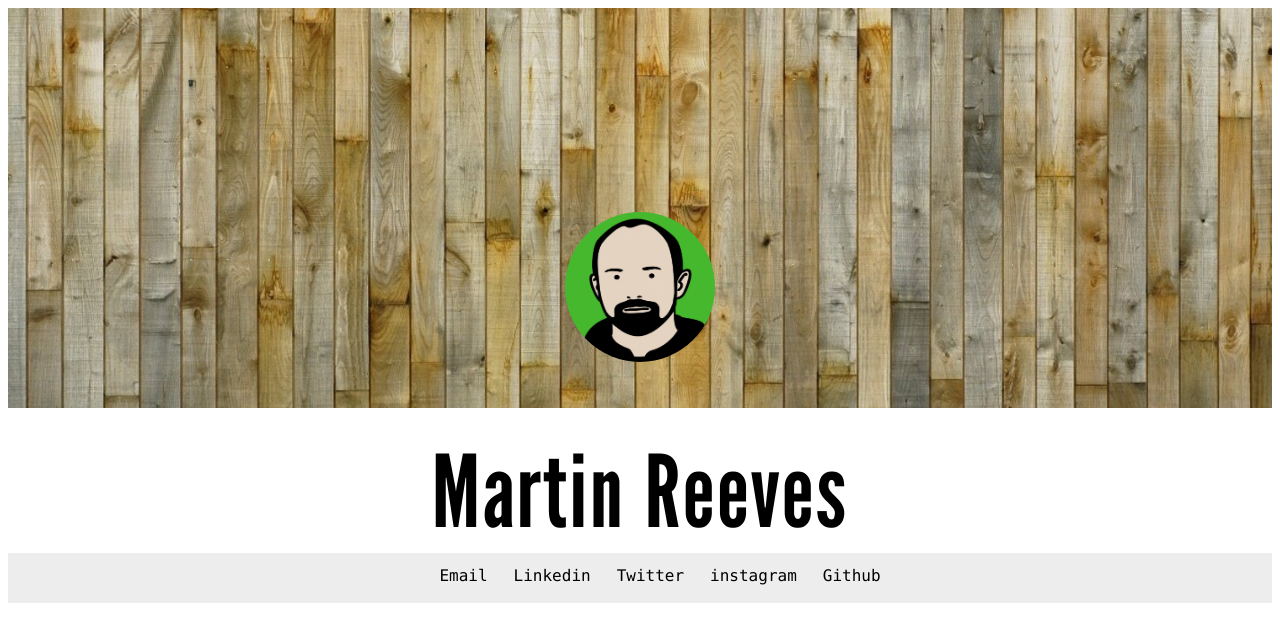
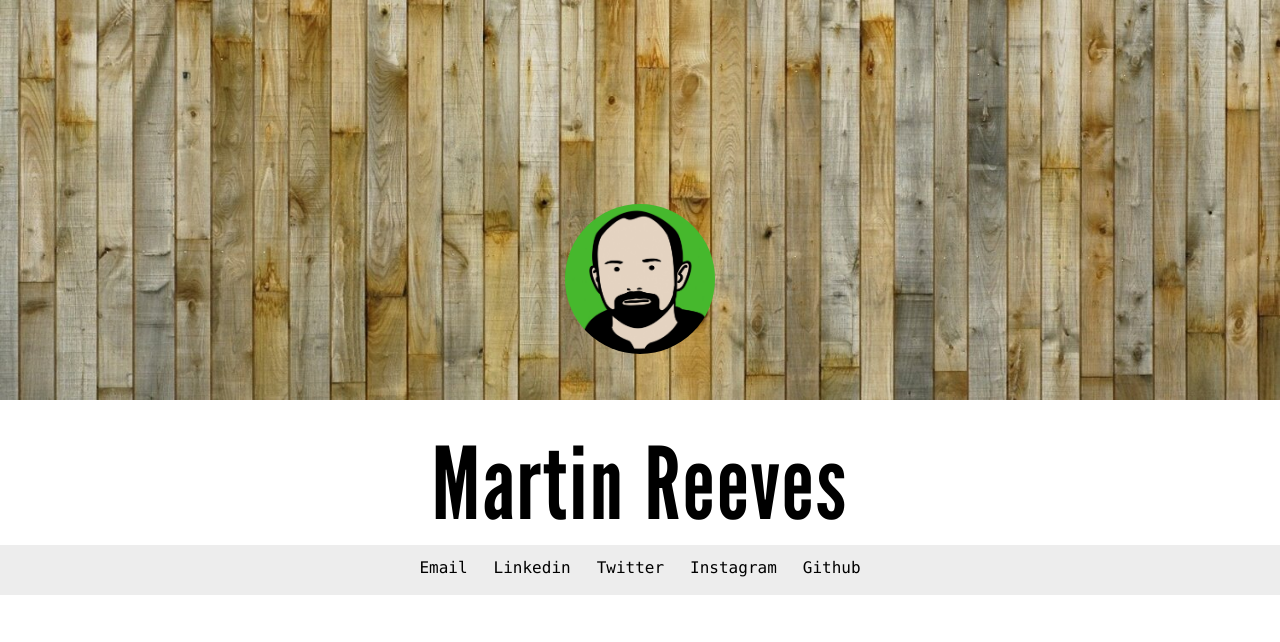
Before and after one commit to martinreeves/martinreeves.github.io, a plain HTML site: page index.html in a window 1280 px wide. Drawn offline with Linux system fonts and the light colour scheme.

Commit message:
Fixed padding

```diff
--- a/assets/index.css
+++ b/assets/index.css
@@ -1,3 +1,8 @@
+
+* {
+  margin: 0;
+  padding: 0;
+}
 
 @font-face {
     font-family: "LeagueGothic";
@@ -55,6 +60,7 @@ ul {
 	text-align: center;
 	justify-content: center;
 	display: flex;
+
 }
 
 li a {
@@ -65,3 +71,7 @@ li a {
   text-decoration: none;
   font-family: Menlo, monospace;
 }
+
+a:hover {
+  box-shadow: inset 0 -2px 0 black;
+}
--- a/index.html
+++ b/index.html
@@ -47,11 +47,11 @@
 </div>
 
 <div class="footer">
-<ul class="contact">
+<ul>
     <li><a href="mailto:martin@martinreeves.uk">Email</a></li>
     <li><a href="linkedin.com/in/reevesm">Linkedin</a></li>
     <li><a href="https://twitter.com/martinreeves">Twitter</a></li>
-    <li><a href="https://www.instagram.com/martinreeves">instagram</a></li>
+    <li><a href="https://www.instagram.com/martinreeves">Instagram</a></li>
     <li><a href="https://github.com/martinreeves">Github</a></li>
     </li>
   </ul>
```
